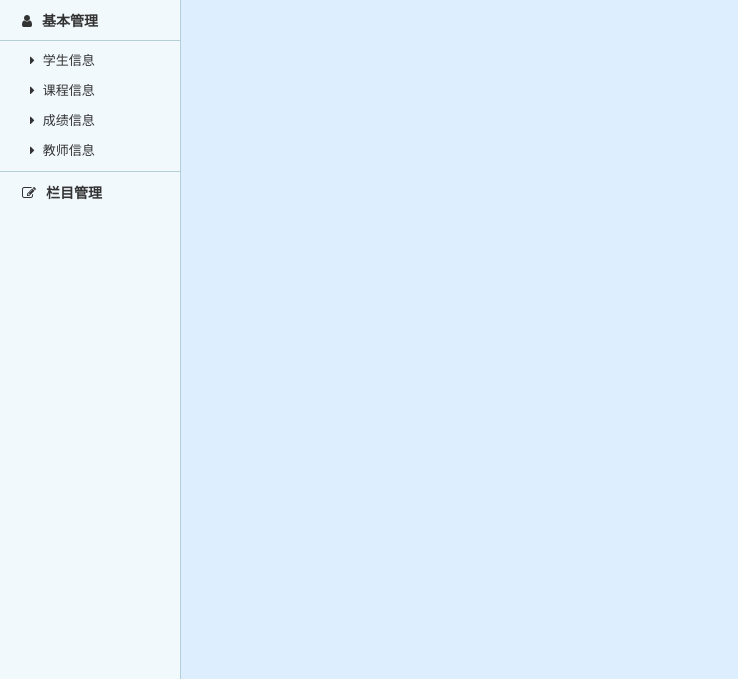
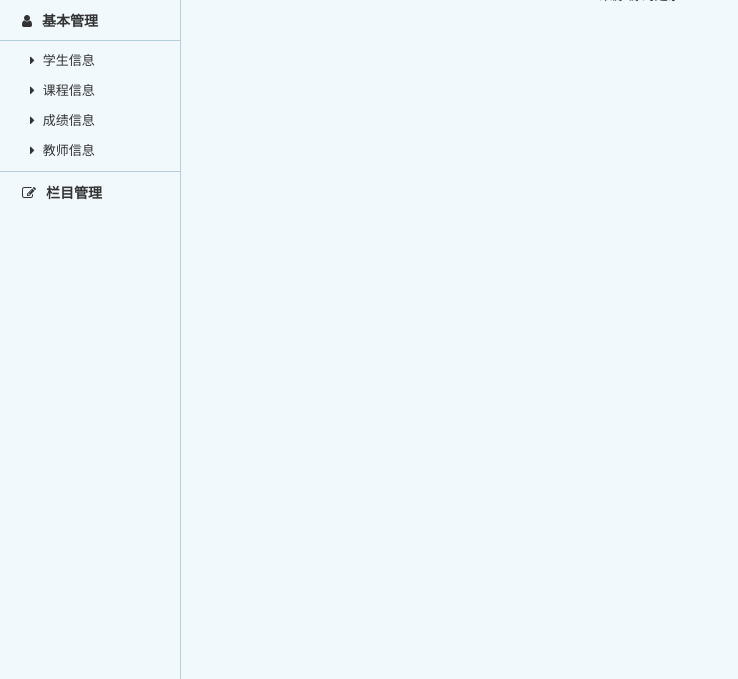
Before and after one commit to distantee/system, a Django app: page /student/index/ in a window 1280 px wide. Shown: the part 121-800 px from the top of the page, without its empty margins (0-738 px from the left). Run offline with Django 3.2, Linux system fonts and the light colour scheme; some libraries are stand-ins or nearby versions.

Commit message:
css5的36行#fff-->bottom

```diff
--- a/static/css/css5.css
+++ b/static/css/css5.css
@@ -33,7 +33,7 @@ ul,li{ list-style-type:none;}
 .leftnav ul li a:hover,.leftnav ul li a.on{ color:#09c;}
 
 /***主要内容***/
-.admin{background:#ddeeff;position:fixed;border-left:solid 1px #b5cfd9;right:0;bottom:0;top:110px;left:180px; padding:15px; padding-right:0px; padding-bottom:0px; overflow:auto; border-top:1px solid #b5cfd9; padding-right:15px;}
+.admin{background:bottom;position:fixed;border-left:solid 1px #b5cfd9;right:0;bottom:0;top:110px;left:180px; padding:15px; padding-right:0px; padding-bottom:0px; overflow:auto; border-top:1px solid #b5cfd9; padding-right:15px;}
 .content{width:100%;}
 .body-content{padding:20px 0; overflow:hidden;}
 .content .title{ border-bottom:1px solid #dfdfdf; line-height:35px; font-size:14px; font-weight:bold; color:#09c}
```
